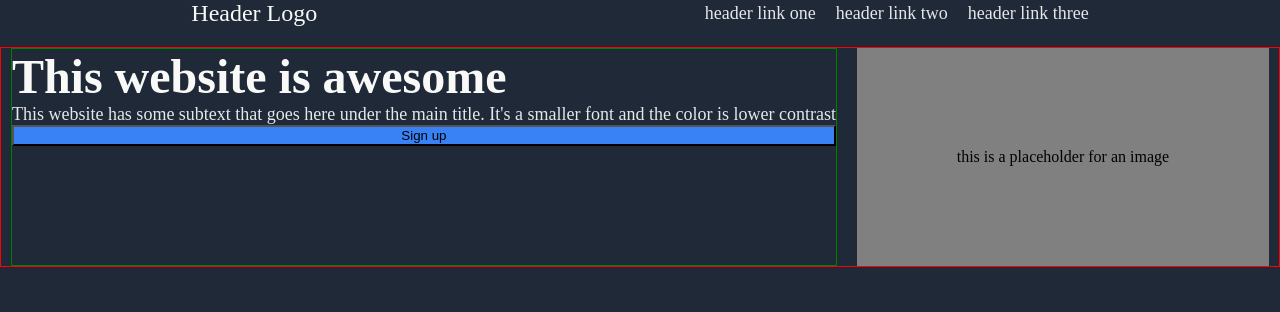
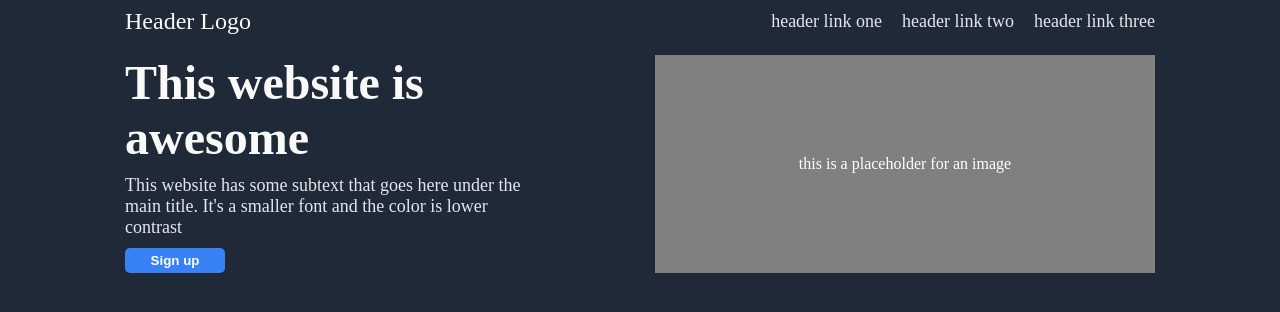
Before and after one commit to Dami-Bombara/landing-page, a plain HTML site: page index.html in a window 1280 px wide. Drawn offline with Linux system fonts and the light colour scheme.

Commit message:
Add styles for top-section according to design

```diff
--- a/style.css
+++ b/style.css
@@ -1,13 +1,14 @@
 body {
     display: flex;
     flex-direction: column;
-    margin: 0;
+    margin-left: 125px;
+    margin-right: 125px;
     background-color: #1F2937;
 }
 
 .header {
     display: flex;
-    justify-content: space-around;
+    justify-content: space-between;
     align-items: center;
     font-size: 24px;
     color: #F9FAF8;
@@ -21,14 +22,13 @@ body {
     margin-top: 20px;
     display: flex;
     flex: 1;
-    justify-content: space-around;
-    border: 1px solid red;
+    justify-content: space-between;
 }
 
 .left-side {
     display: flex;
     flex-direction: column;
-    border: 1px solid green;
+    gap: 10px;
 }
 
 .right-side {
@@ -36,11 +36,14 @@ body {
     justify-content: center;
     align-items: center;
     background-color: gray;
+    width: 300px;
+    color: white;
     padding: 100px;
 }
 
 .title {
     font-size: 48px;
+    width: 300px;
     font-weight: bolder;
     color: #F9FAF8;
 }
@@ -50,8 +53,18 @@ body {
     color: #E5E7EB;
 }
 
+.subtext {
+    width: 400px;
+}
+
 button {
+    width: 100px;
+    height: 25px;
+    font-weight: bold;
     background-color: #3882F6;
+    color: white;
+    border-radius: 5px;
+    border: 0;
 }
 
 .footer {
```
